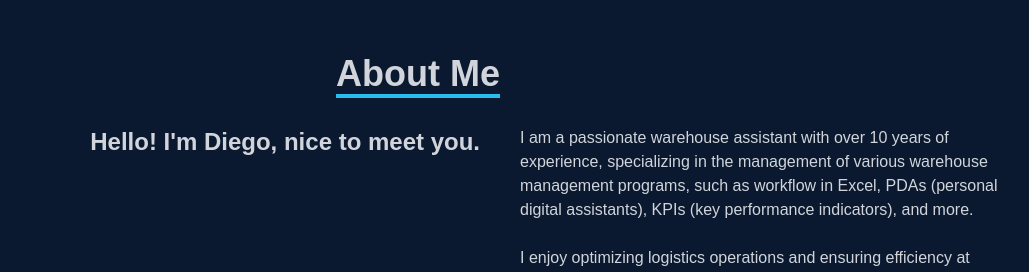
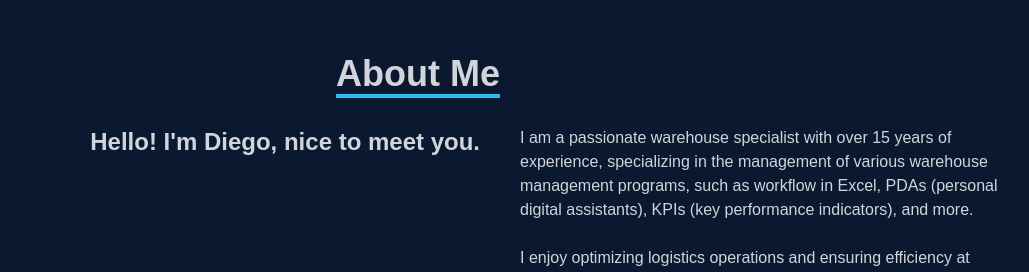
Before and after one commit to diegocchaves/logistic-portfolio, a React (Create React App) app: page / in a window 1280 px wide. Shown: the part 1620-1892 px from the top of the page, without its empty margins (124-1153 px from the left). Built offline with nearby package versions, Linux system fonts and the light colour scheme.

Commit message:
Update About component description and fix Navbar curriculum link

```diff
--- a/src/components/About.jsx
+++ b/src/components/About.jsx
@@ -21,7 +21,7 @@
           </div>
           <div>
             <p>
-              I am a passionate warehouse assistant with over 10 years of
+              I am a passionate warehouse specialist with over 15 years of
               experience, specializing in the management of various warehouse
               management programs, such as workflow in Excel, PDAs (personal
               digital assistants), KPIs (key performance indicators), and more.
--- a/src/components/Navbar.jsx
+++ b/src/components/Navbar.jsx
@@ -62,7 +62,7 @@
       <div className="hidden text-sm md:flex ">
         <a
           className="hover:text-[#1da1f2] cursor-pointer px-3"
-          href="https://drive.google.com/file/d/1qfcAZMTdLYSH-7sobEz7jEOqdmkLLnMB/view?usp=drive_link"
+          href="https://drive.google.com/file/d/1oDmwvS3NCWhG2KYV1YxA-BesQ7TktStW/view?usp=drive_link"
           target="_blank"
           rel="noopener noreferrer"
         >
@@ -100,7 +100,7 @@
         ))}
         <li className="py-6 text-2xl hover:text-[#1da1f2] cursor-pointer">
           <a
-            href="https://drive.google.com/file/d/1qfcAZMTdLYSH-7sobEz7jEOqdmkLLnMB/view?usp=drive_link"
+            href="https://drive.google.com/file/d/1oDmwvS3NCWhG2KYV1YxA-BesQ7TktStW/view?usp=drive_link"
             target="_blank"
             rel="noopener noreferrer"
             onClick={() => setNav(false)}
```
